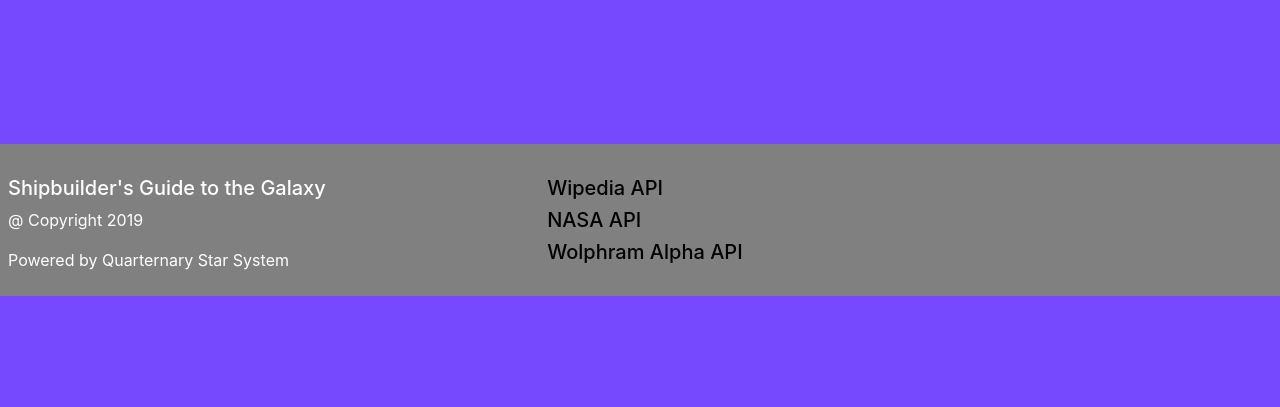
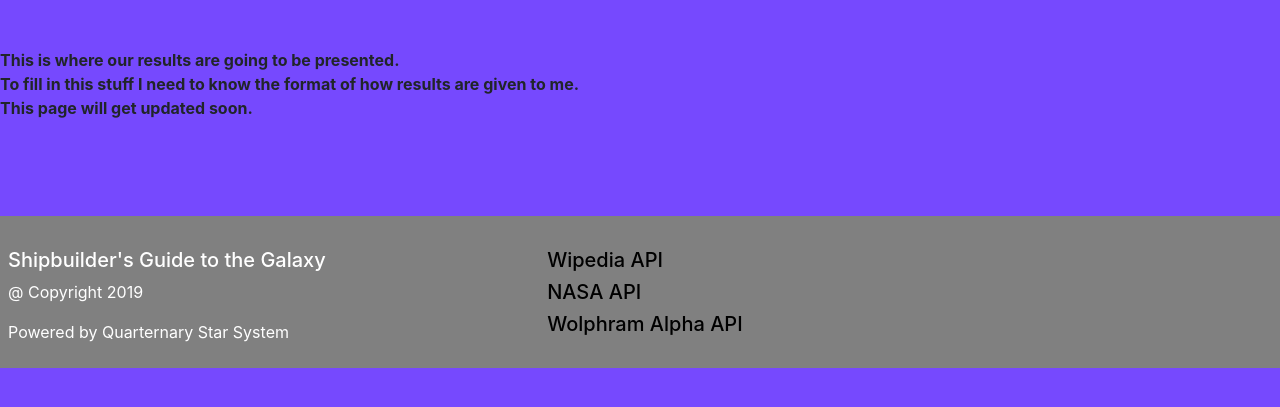
Before and after one commit to pollsmor/Project_01, a Flask app: page /results in a window 1280 px wide. Shown: the part 56-463 px from the top of the page. Run offline with Flask 2, Linux system fonts and the light colour scheme; some libraries are stand-ins or nearby versions.

Commit message:
Added description for results.

```diff
--- a/templates/results.html
+++ b/templates/results.html
@@ -3,5 +3,7 @@
 {% block title %} <title>Search Results</title> {% endblock %}
 
 {% block content %}
-
+  <strong>This is where our results are going to be presented.<br>
+  To fill in this stuff I need to know the format of how results are given to me.<br>
+  This page will get updated soon.<br></strong>
 {% endblock %}
```
